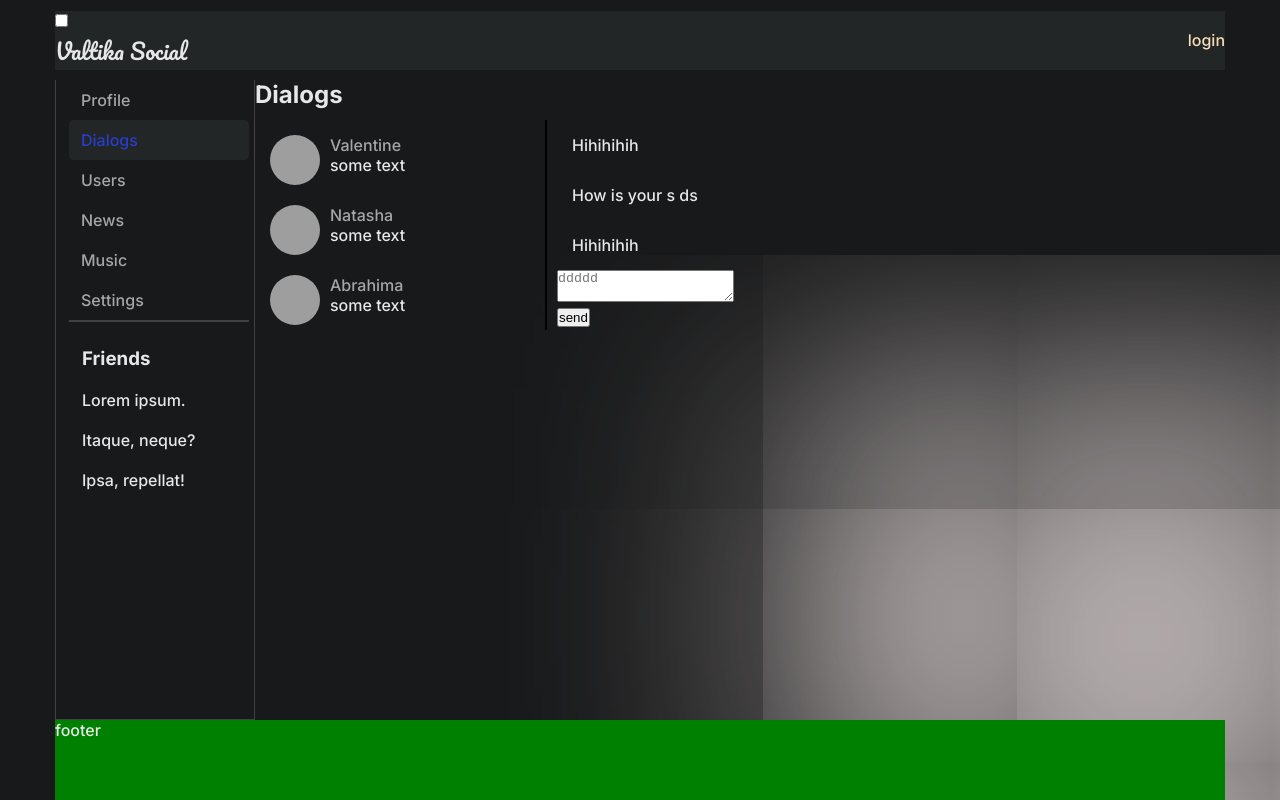
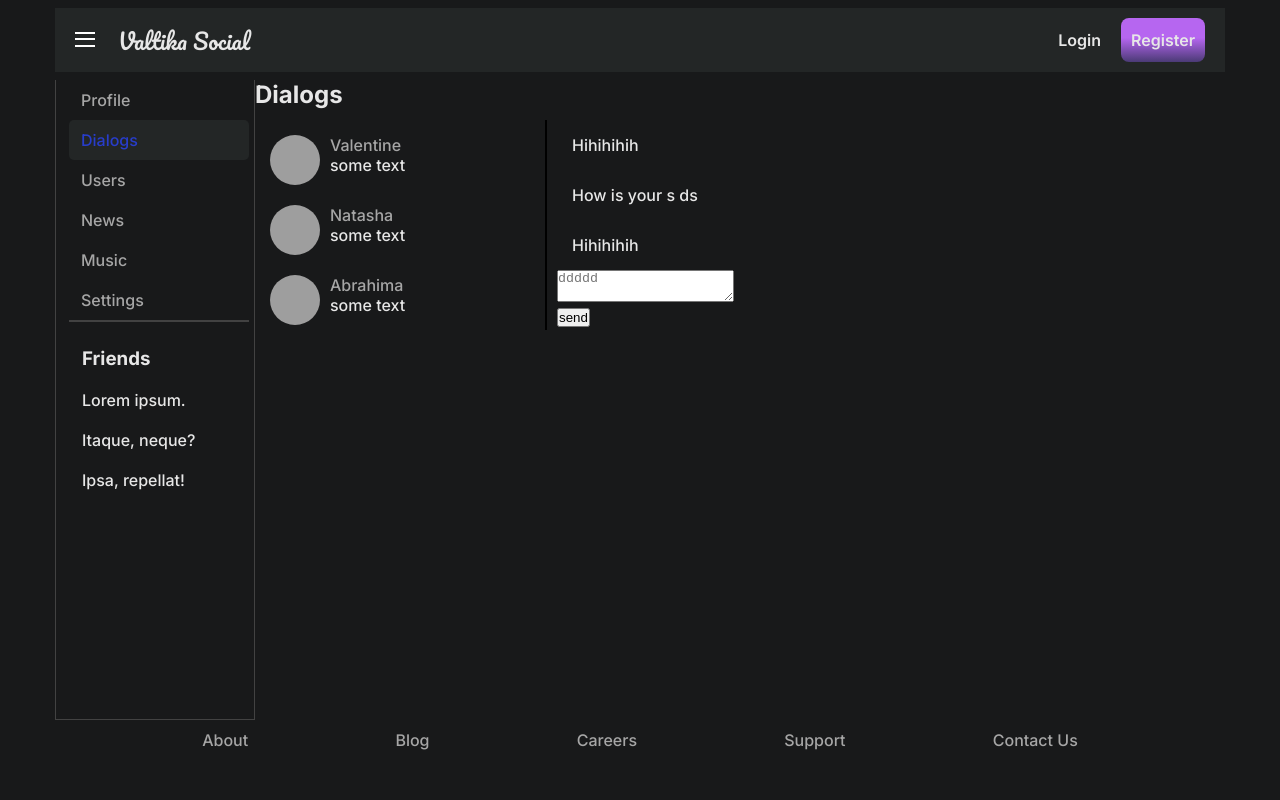
Before and after one commit to valtikamore/social-network, a React (Create React App) app: page /dialogs in a window 1280 px wide. Built offline with nearby package versions, Linux system fonts and the light colour scheme; no server answers; grey boxes are pictures that could not be loaded.

Commit message:
68-2 header /side - ~80%/footer ~ 90%

```diff
--- a/src/components/footer/Footer.module.css
+++ /dev/null
@@ -1,6 +0,0 @@
-
-.footer{
-    background-color: green;
-    grid-area:footer;
-    box-shadow: 1001px -63px 386px 274px #b9b1b1;
-}
--- /dev/null
+++ b/src/components/footer/Footer.module.scss
@@ -0,0 +1,10 @@
+@import '../../style/variables';
+@import '../../style/mix';
+.footer{
+    grid-area:footer;
+    .footerList{
+        @include flex (center,space-evenly,row);
+        color: $primary-link-color;
+        padding-top: 10px;
+    }
+}
--- a/src/components/footer/Footer.tsx
+++ b/src/components/footer/Footer.tsx
@@ -1,9 +1,15 @@
 import React from "react";
-import classes from "./Footer.module.css"
+import classes from "./Footer.module.scss"
 const Footer = ()=> {
     return (
         <footer className={classes.footer}>
-            footer
+            <ul className={classes.footerList}>
+                <li>About</li>
+                <li>Blog</li>
+                <li>Careers</li>
+                <li>Support</li>
+                <li>Contact Us</li>
+            </ul>
         </footer>
     )
 }
--- a/src/components/header/Header.module.scss
+++ b/src/components/header/Header.module.scss
@@ -1,5 +1,5 @@
 @import "../../style/variables";
-@import "../../style/mixins";
+@import "../../style/mix";
 .header {
   background-color: $profile-primaty;
   grid-area: header;
@@ -7,8 +7,9 @@
   display: flex;
   align-items: center;
   justify-content: space-between;
+  padding: 10px 20px 10px 20px;
   .navBurger{
-    df
+    @include flex (center,space-between,row);
     .burger {
       position: relative;
       input {
@@ -61,12 +62,22 @@
       font-family: 'Pacifico', cursive;
       font-size: 22px;
       font-weight: 200;
+      margin-left: 30px;
     }
   }
 
   &_loginBlock {
+    @include flex (center,space-between,row);
     & a {
-      color: wheat;
+      color: $primary-font-color;
+      font-weight: 600;
+      line-height: 24px;
+      margin-left: 20px;
+    }
+    & a + a {
+      background-image: $btn-color;
+      border-radius: 8px;
+      padding: 10px;
     }
   }
 }
--- a/src/components/header/Header.tsx
+++ b/src/components/header/Header.tsx
@@ -20,7 +20,8 @@ const Header = (props:headerContainerPropsType) => {
                 <h4 className={classes.logo}>Valtika Social</h4>
             </div>
             <div className={classes.header_loginBlock}>
-                {isAuth ? login :  <MemoryRouter> <NavLink to={'/login'}>login</NavLink></MemoryRouter>}
+                {isAuth ? login :  <MemoryRouter> <NavLink to={'/login'}>Login</NavLink></MemoryRouter>}
+                <NavLink to={'/login'}>Register</NavLink>
             </div>
 
         </header>
--- /dev/null
+++ b/src/style/mix.scss
@@ -0,0 +1,12 @@
+@import "variables";
+@mixin flex($align,$justify,$direction) {
+  display: flex;
+  align-items: $align;
+  justify-content: $justify;
+  flex-direction: $direction;
+}
+
+@mixin BlockSize($height,$width:null) {
+  height:$height ;
+  width:$width;
+}
--- a/src/style/variables.scss
+++ b/src/style/variables.scss
@@ -4,3 +4,4 @@ $border-color:#424242;
 $active-fontColor:#283DCA;
 $primary-font-color:#E7E7E7;
 $primary-link-color:#A6A6A6;
+$btn-color:  linear-gradient(180deg, rgb(182, 102, 240) 45%, rgba(135, 89, 238, 0.4) 100%);
```
Also changed, not shown: src/style/mixins.scss (deleted).
